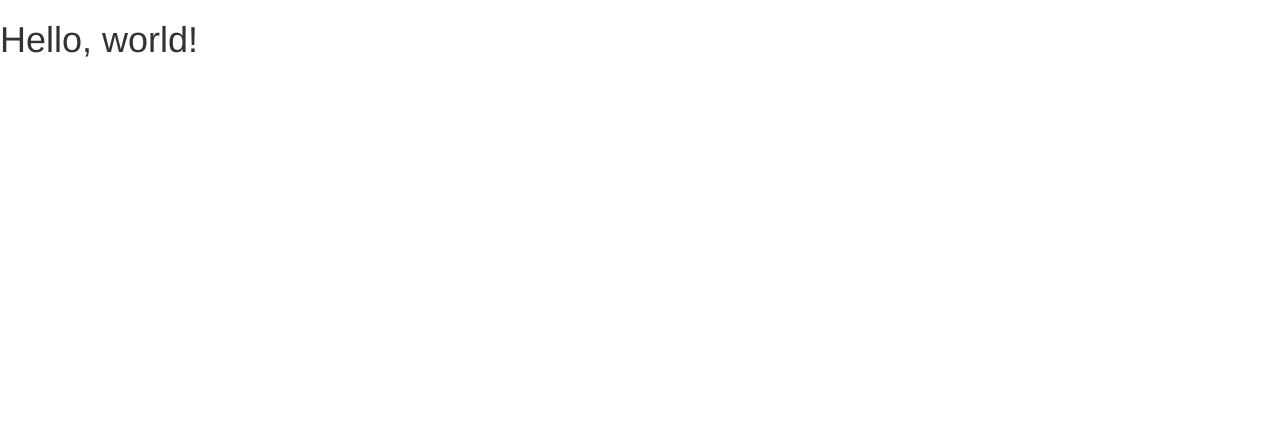
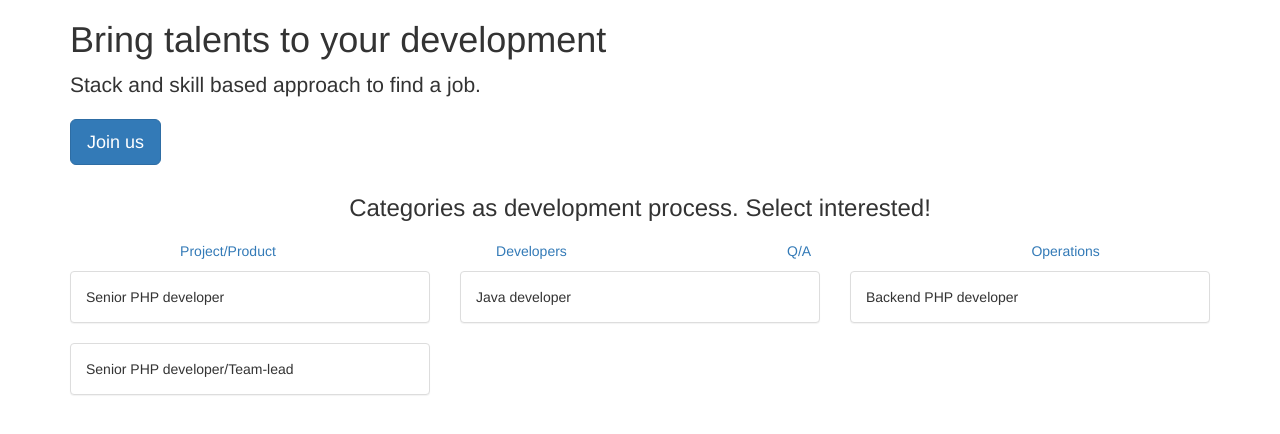
Before and after one commit to hunter1271/hidev-pages, a website: page index.html in a window 1280 px wide. Drawn offline with nearby package versions, Linux system fonts and the light colour scheme; files that its build step writes are made by us from their sources.

Commit message:
Landing page

```diff
--- a/index.html
+++ b/index.html
@@ -19,7 +19,54 @@
     <![endif]-->
 </head>
 <body>
-<h1>Hello, world!</h1>
+    <main class="hd-masthead">
+        <div class="container">
+            <h1>Bring talents to your development</h1>
+            <p class="lead">Stack and skill based approach to find a job.</p>
+            <p><button class="btn btn-primary btn-lg">Join us</button></p>
+        </div>
+    </main>
+    <div class="hd-categories">
+        <div class="container">
+            <h3 class="text-center">Categories as development process. Select interested!</h3>
+            <ul class="nav nav-pills nav-justified">
+                <li><a href="#">Project/Product</a></li>
+                <li><a href="#">Developers</a></li>
+                <li><a href="#">Q/A</a></li>
+                <li><a href="#">Operations</a></li>
+            </ul>
+            <ul class="hd-category row list-unstyled">
+                <li class="col-md-4 col-sm-6 col-xs-12">
+                    <div class="panel panel-default">
+                        <div class="panel-body">
+                            Senior PHP developer
+                        </div>
+                    </div>
+                </li>
+                <li class="col-md-4 col-sm-6 col-xs-12">
+                    <div class="panel panel-default">
+                        <div class="panel-body">
+                            Java developer
+                        </div>
+                    </div>
+                </li>
+                <li class="col-md-4 col-sm-6 col-xs-12">
+                    <div class="panel panel-default">
+                        <div class="panel-body">
+                            Backend PHP developer
+                        </div>
+                    </div>
+                </li>
+                <li class="col-md-4 col-sm-6 col-xs-12">
+                    <div class="panel panel-default">
+                        <div class="panel-body">
+                            Senior PHP developer/Team-lead
+                        </div>
+                    </div>
+                </li>
+            </ul>
+        </div>
+    </div>
 
 <!-- jQuery (necessary for Bootstrap's JavaScript plugins) -->
 <script src="https://ajax.googleapis.com/ajax/libs/jquery/1.12.4/jquery.min.js"></script>
```
